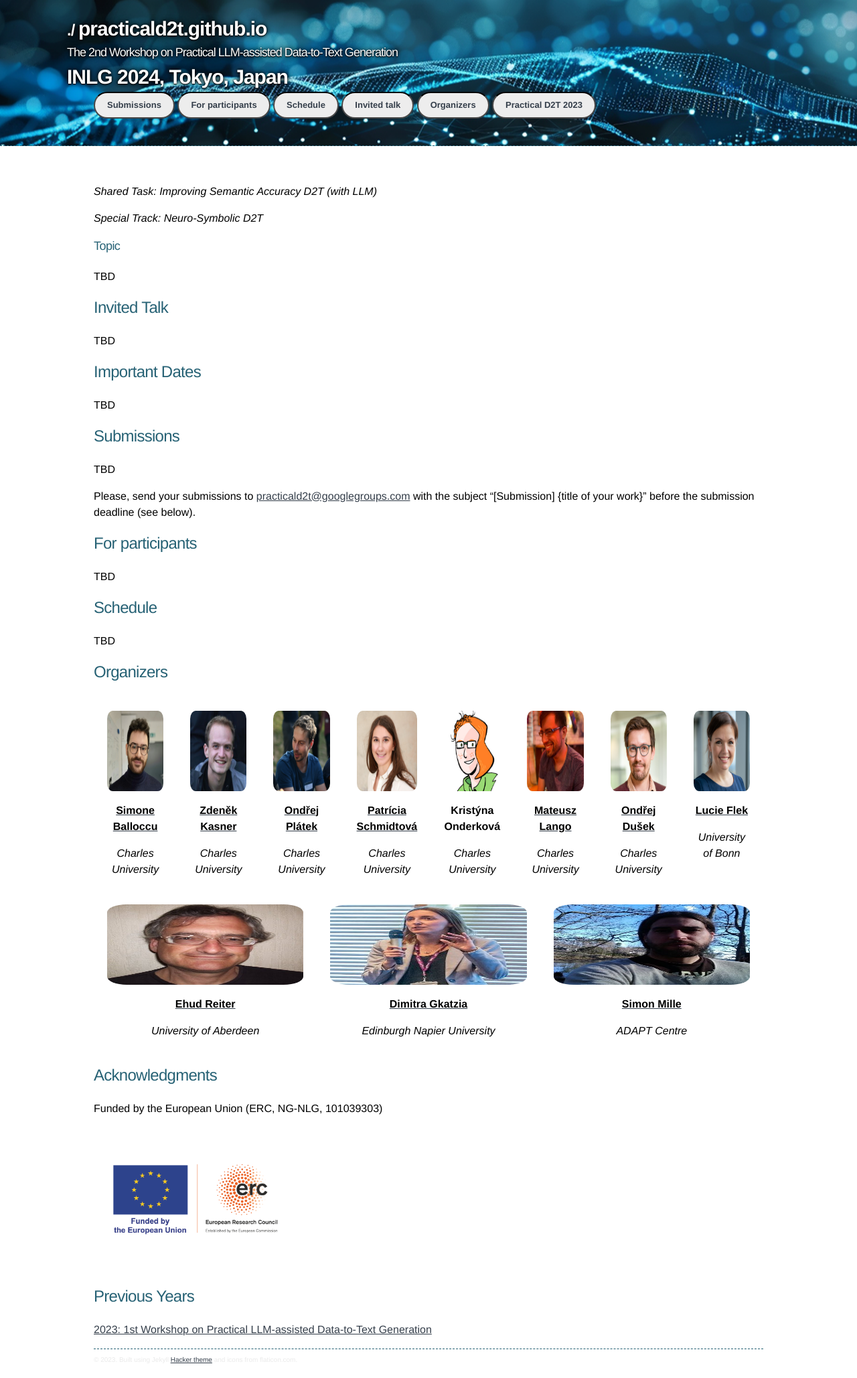
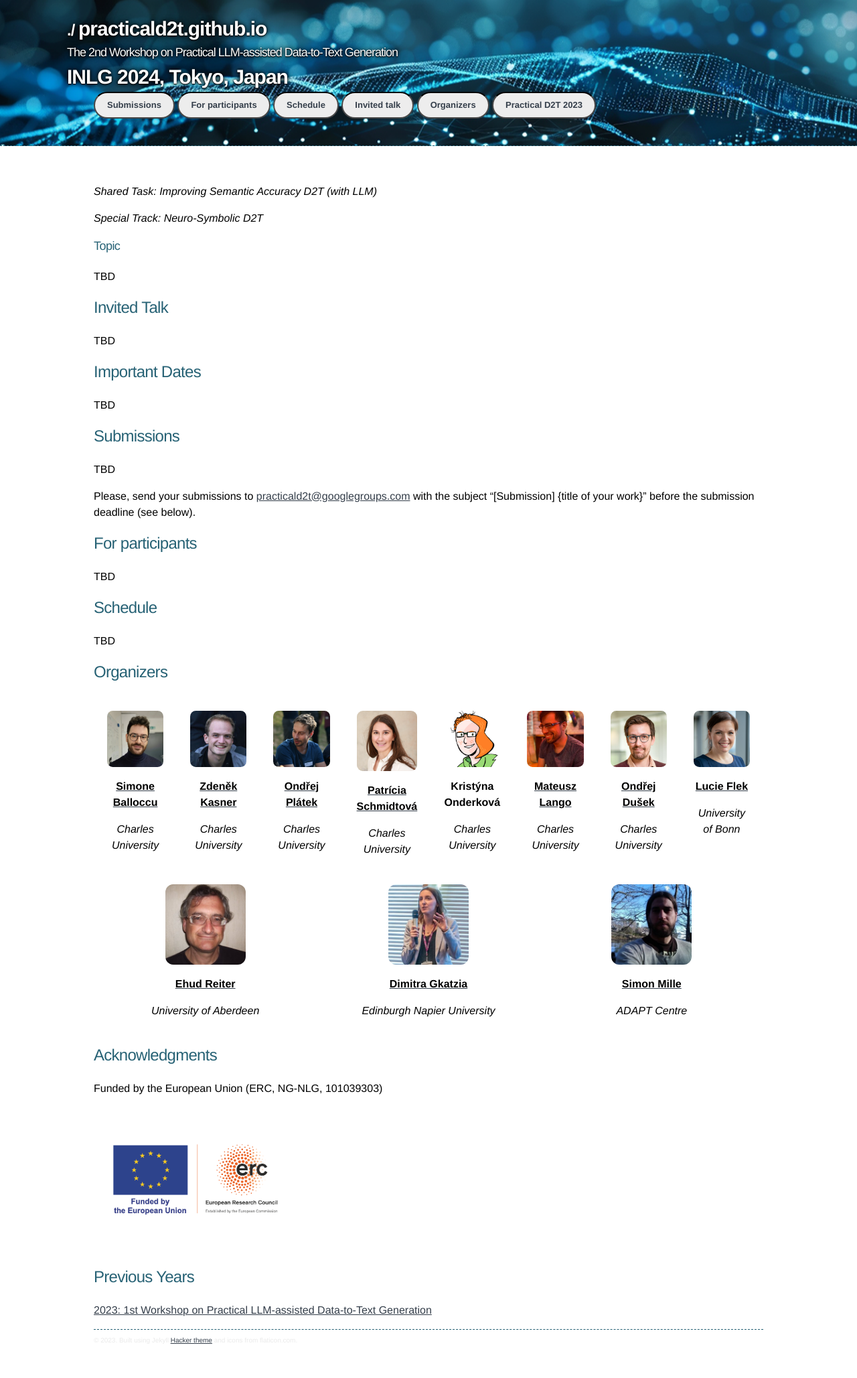
Before and after one commit to practicald2t/practicald2t.github.io, a Jekyll site: the page built from index.md, in a window 1280 px wide. Shown: the whole page at 67% size. Built offline with Jekyll 4.4.1, drawn with Linux system fonts in a browser that asks for light colours; after the commit the page ends 2028 px from its top, so only the background shows below that.

Commit message:
Update index.md

```diff
--- a/index.md
+++ b/index.md
@@ -45,12 +45,6 @@ TBD
 
 
 ## Organizers
-<style>
-    .organizer img {
-        width: 500px;
-        height: 500px;
-    }
-</style>
 
 <div class="organizer-container">
 
```
